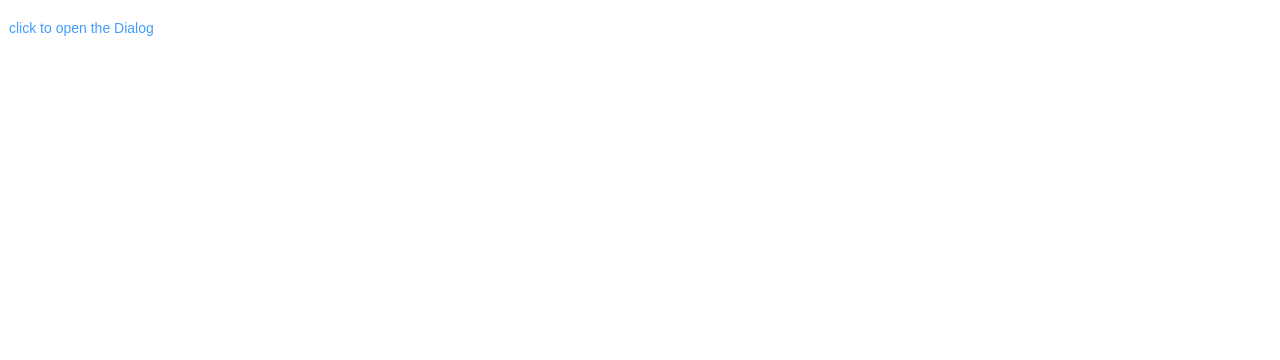
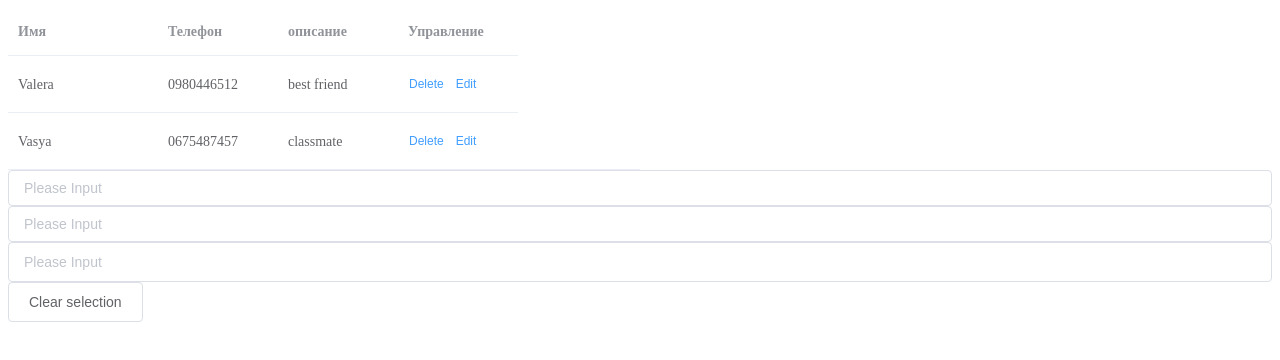
Before and after one commit to dumoff77/Vuejstest, a Vue app: page / in a window 1280 px wide. Shown: the top 360 px of the page. Built offline with nearby package versions, Linux system fonts and the light colour scheme; no server answers.

Commit message:
handbook get/delete

```diff
--- a/package.json
+++ b/package.json
@@ -11,7 +11,8 @@
     "core-js": "^2.6.5",
     "element-ui": "^2.9.1",
     "vue": "^2.6.10",
-    "vue-router": "^3.0.3"
+    "vue-router": "^3.0.3",
+    "axios": "^0.19.0"
   },
   "devDependencies": {
     "@vue/cli-plugin-babel": "^3.8.0",
--- a/src/App2.vue
+++ b/src/App2.vue
@@ -1,6 +1,7 @@
 <template>
     <div>
     <el-button type="text" @click="dialogVisible = true">click to open the Dialog</el-button>
+        <el-button type="primary" @click="HelloFunc">My Button</el-button>
 
     <el-dialog
             title=""
@@ -51,6 +52,9 @@
                         done();
                     })
                     .catch(_ => {});
+            },
+            HelloFunc() {
+                console.log('HelloWorld!');
             }
         }
     };
--- a/src/main.js
+++ b/src/main.js
@@ -1,5 +1,5 @@
 import Vue from 'vue'
-import App2 from './App2.vue'
+import Table from './table.vue'
 
 import ElementUI from 'element-ui';
 import 'element-ui/lib/theme-chalk/index.css';
@@ -8,5 +8,5 @@ Vue.use(ElementUI);
 Vue.config.productionTip = false
 
 new Vue({
-  render: h => h(App2)
+  render: h => h(Table)
 }).$mount('#app')
--- a/src/table.vue
+++ b/src/table.vue
@@ -1,43 +1,80 @@
 <template>
+    <div>
         <el-table
                 :data="tableData"
                 style="width: 50%">
             <el-table-column
                     fixed
-                prop="name"
                     label="Имя"
                     width="150">
+                <template slot-scope="scope">
+                    {{ scope.row.name }}
+                </template>
             </el-table-column>
 
             <el-table-column
-                prop="number"
                     label="Телефон"
                     width="120">
+                <template slot-scope="scope">
+                    {{ scope.row.number }}
+                </template>
             </el-table-column>
 
             <el-table-column
-                prop="description"
                     label="описание"
                     width="120">
+                <template slot-scope="scope">
+                    {{ scope.row.description }}
+                </template>
             </el-table-column>
 
             <el-table-column
                     label="Управление"
                     width="120">
                 <template slot-scope="scope">
-                <el-button @click="handleClick" type="text" size="small">Delete</el-button>
-                <el-button type="text" size="small">Edit</el-button>
+                    <el-button @click="deleteHandbook(scope.row.name)" type="text" size="small">Delete</el-button>
+                    <el-button @click="handleClick" type="text" size="small">Edit</el-button>
                 </template>
             </el-table-column>
         </el-table>
+
+        <div class="demo-form-inline">
+            <el-row>
+                <el-input
+                        size="medium"
+                        placeholder="Please Input"
+                        v-model="input2">
+                </el-input>
+                <el-input
+                        size="medium"
+                        placeholder="Please Input"
+                        v-model="input3">
+                </el-input>
+                <el-input
+                        placeholder="Please Input"
+                        v-model="input4">
+                </el-input>
+                <el-button @click="setCurrent()">Clear selection</el-button>
+            </el-row>
+
+
+        </div>
+    </div>
+
 </template>
 
+
 <script>
+    import axios from 'axios';
     export default {
         name: "table",
         methods: {
             handleClick() {
-                console.log('click');
+                console.log('handleClick');
+            },
+            deleteHandbook(mydata) {
+                axios.delete('/api/handbook/'+mydata);
+                console.log(mydata)
             }
         },
         data() {
@@ -52,6 +89,11 @@
                     description: 'classmate'
                 }]
             }
+        },
+        mounted() {
+            axios.get('/api/handbook').then(response => {
+                this.tableData = response.data;
+            })
         }
     }
 </script>
```
Also changed, not shown: 1 other file (tests, documents, lock files or other folders). Lines whose indentation alone changed are shown as unchanged.
